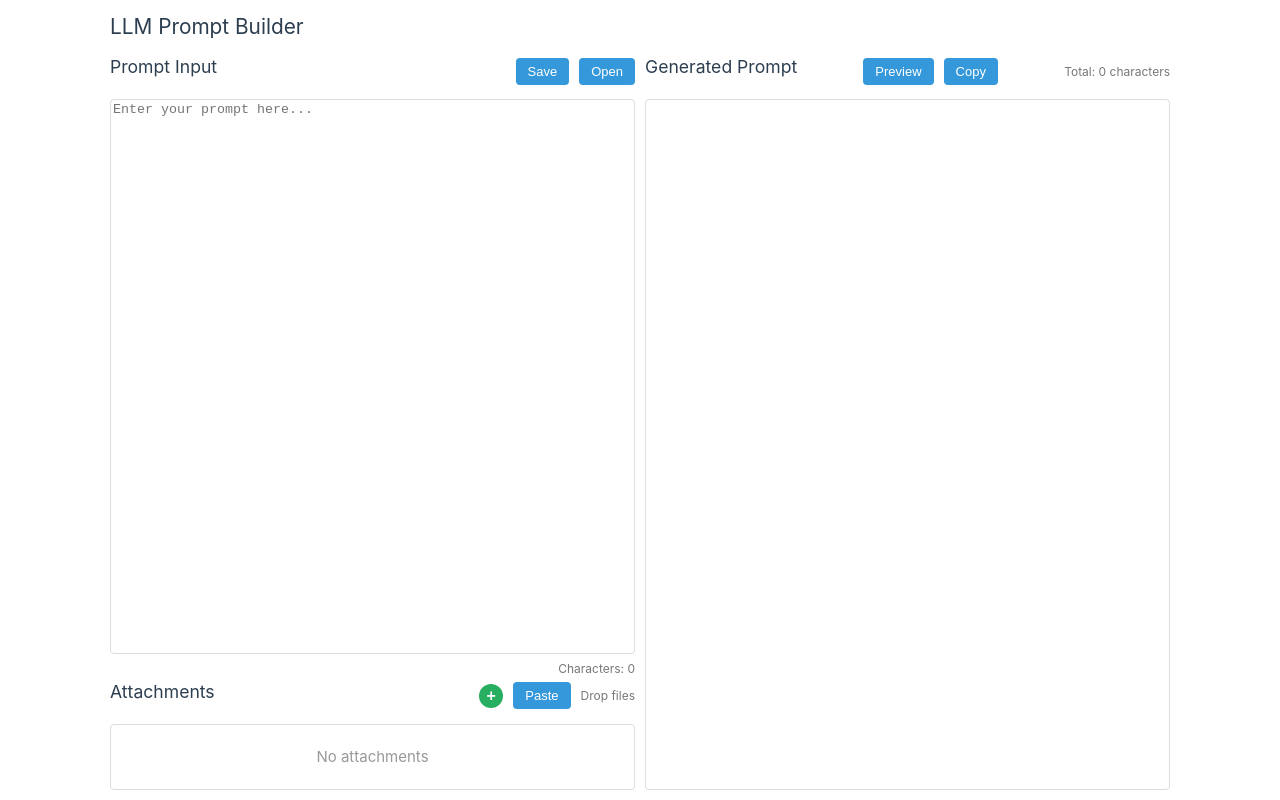
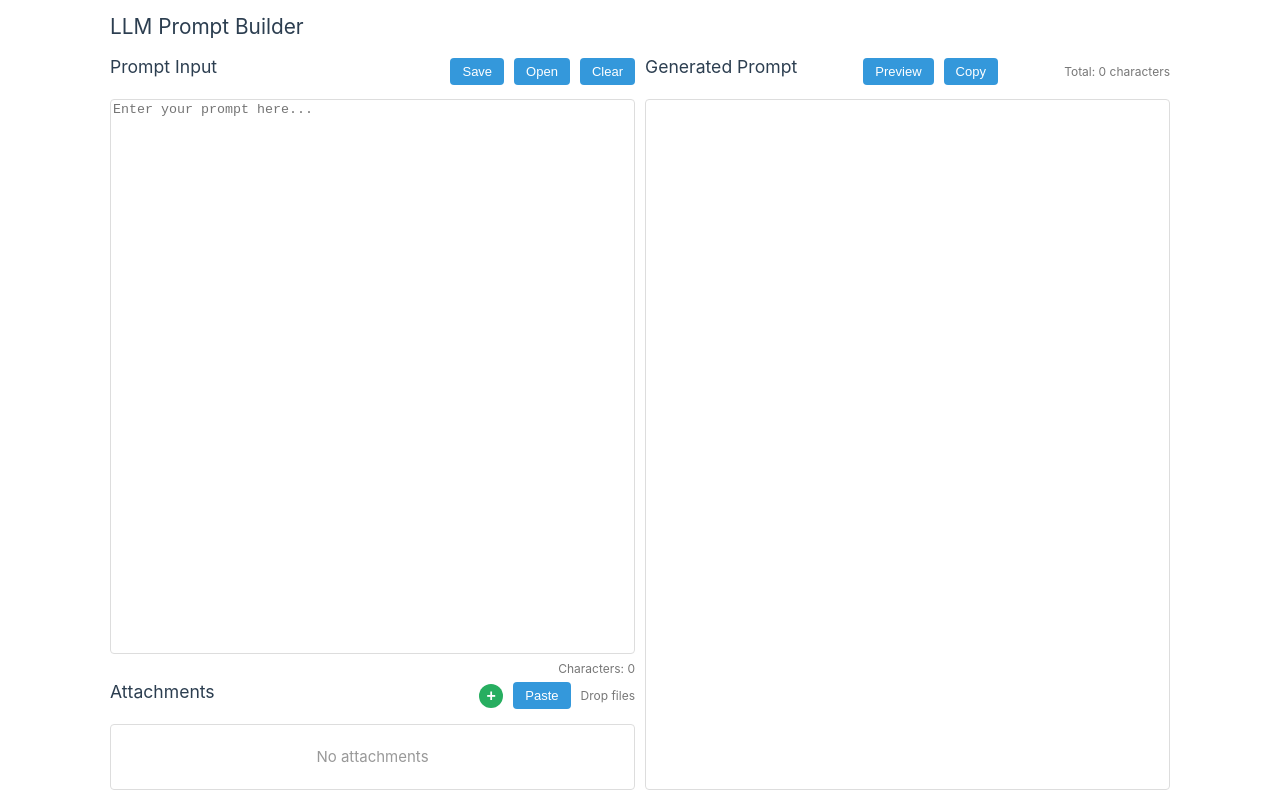
Before and after one commit to chengkande/promptbuilder, a Vue app: page / in a window 1280 px wide. Built offline with nearby package versions, Linux system fonts and the light colour scheme.

Commit message:
add clear button

```diff
--- a/src/App.vue
+++ b/src/App.vue
@@ -353,6 +353,17 @@ const triggerFileSelect = () => {
     fileInputRef.value.click()
   }
 }
+
+// 添加clearAll方法
+const clearAll = () => {
+  // 清空提示文本
+  promptText.value = ''
+  // 清空所有附件
+  attachments.value = []
+  // 重置选中的附件
+  selectedAttachmentId.value = null
+  attachmentContent.value = ''
+}
 </script>
 
 <template>
@@ -367,6 +378,7 @@ const triggerFileSelect = () => {
             <div class="prompt-actions">
               <button @click="saveToXML" class="btn">Save</button>
               <button @click="triggerFileSelect" class="btn">Open</button>
+              <button @click="clearAll" class="btn">Clear</button>
               <input
                 type="file"
                 ref="fileInputRef"
```
